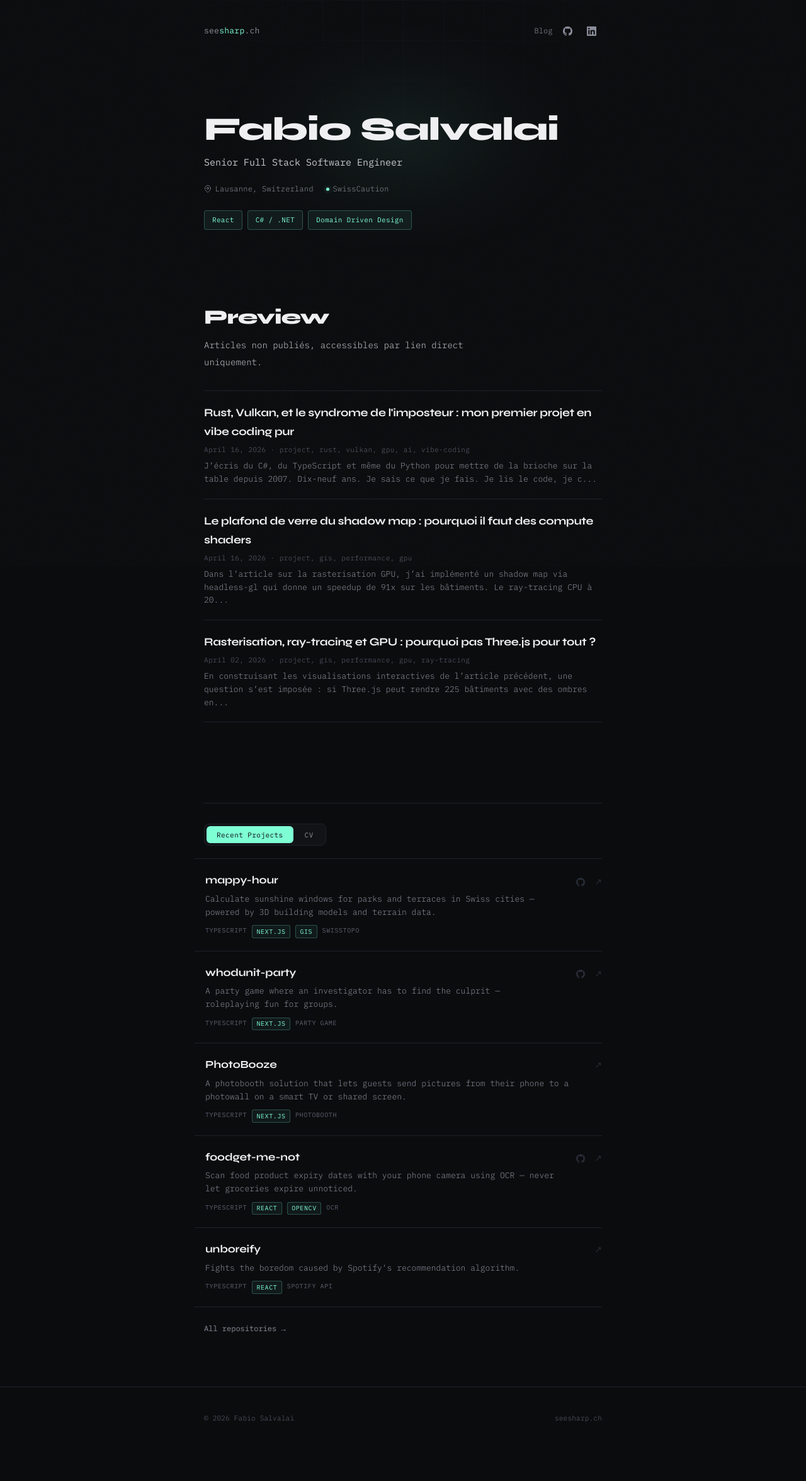
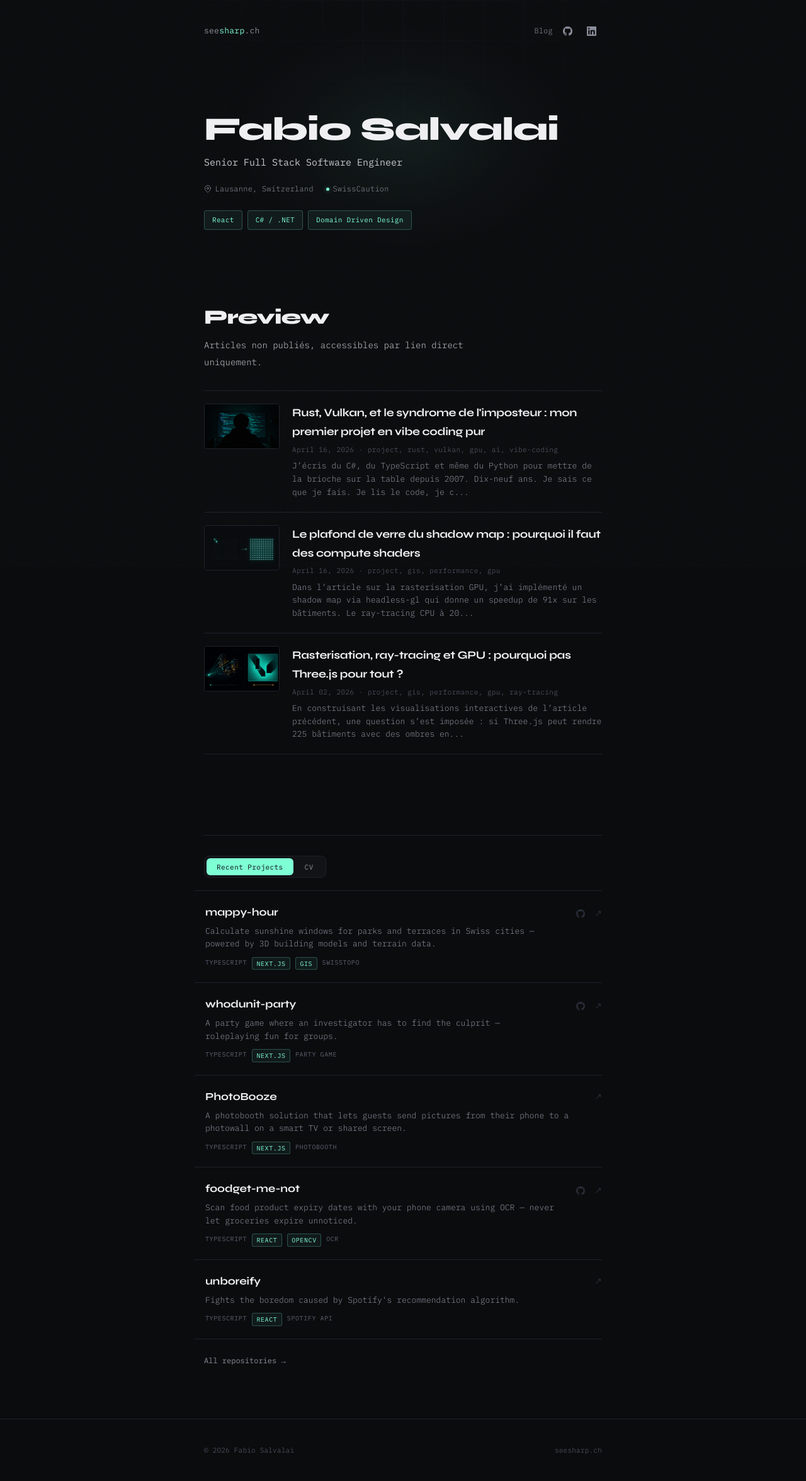
Before and after one commit to salfab/seesharpch, a Jekyll site: the page built from preview.html, in a window 1280 px wide. Shown: the whole page at 63% size. Built offline with Jekyll 4.4.1, drawn with Linux system fonts in a browser that asks for light colours; before the commit the page ends 2302 px from its top, so only the background shows below that.

Commit message:
blog: hero thumbnails in blog + preview listings

```diff
--- a/preview.html
+++ b/preview.html
@@ -34,7 +34,27 @@ sitemap: false
   .preview-item-link {
     text-decoration: none;
     color: inherit;
+    display: flex;
+    gap: 1.25rem;
+    align-items: flex-start;
+  }
+  .preview-item-thumb {
+    flex-shrink: 0;
+    width: 120px;
+    height: 72px;
+    border-radius: 4px;
+    overflow: hidden;
+    border: 1px solid var(--border, #1e2128);
+  }
+  .preview-item-thumb img {
+    width: 100%;
+    height: 100%;
+    object-fit: cover;
     display: block;
+  }
+  .preview-item-body {
+    flex: 1;
+    min-width: 0;
   }
   .preview-item-link:hover .preview-item-title {
     color: var(--accent);
@@ -71,11 +91,16 @@ sitemap: false
   {% for post in unlisted_posts %}
   <li class="preview-item">
     <a href="{{ post.url }}" class="preview-item-link">
-      <div class="preview-item-title">{{ post.title }}</div>
-      <div class="preview-item-meta">{{ post.date | date: "%B %d, %Y" }}{% if post.tags.size > 0 %} · {{ post.tags | join: ", " }}{% endif %}</div>
-      {% if post.excerpt %}
-      <div class="preview-item-excerpt">{{ post.excerpt | strip_html | truncate: 160 }}</div>
+      {% if post.header_image %}
+      <div class="preview-item-thumb"><img src="{{ post.header_image }}" alt="{{ post.title }}"></div>
       {% endif %}
+      <div class="preview-item-body">
+        <div class="preview-item-title">{{ post.title }}</div>
+        <div class="preview-item-meta">{{ post.date | date: "%B %d, %Y" }}{% if post.tags.size > 0 %} · {{ post.tags | join: ", " }}{% endif %}</div>
+        {% if post.excerpt %}
+        <div class="preview-item-excerpt">{{ post.excerpt | strip_html | truncate: 160 }}</div>
+        {% endif %}
+      </div>
     </a>
   </li>
   {% endfor %}
```
Also changed, not shown: blog.html (+33 -5 lines).
